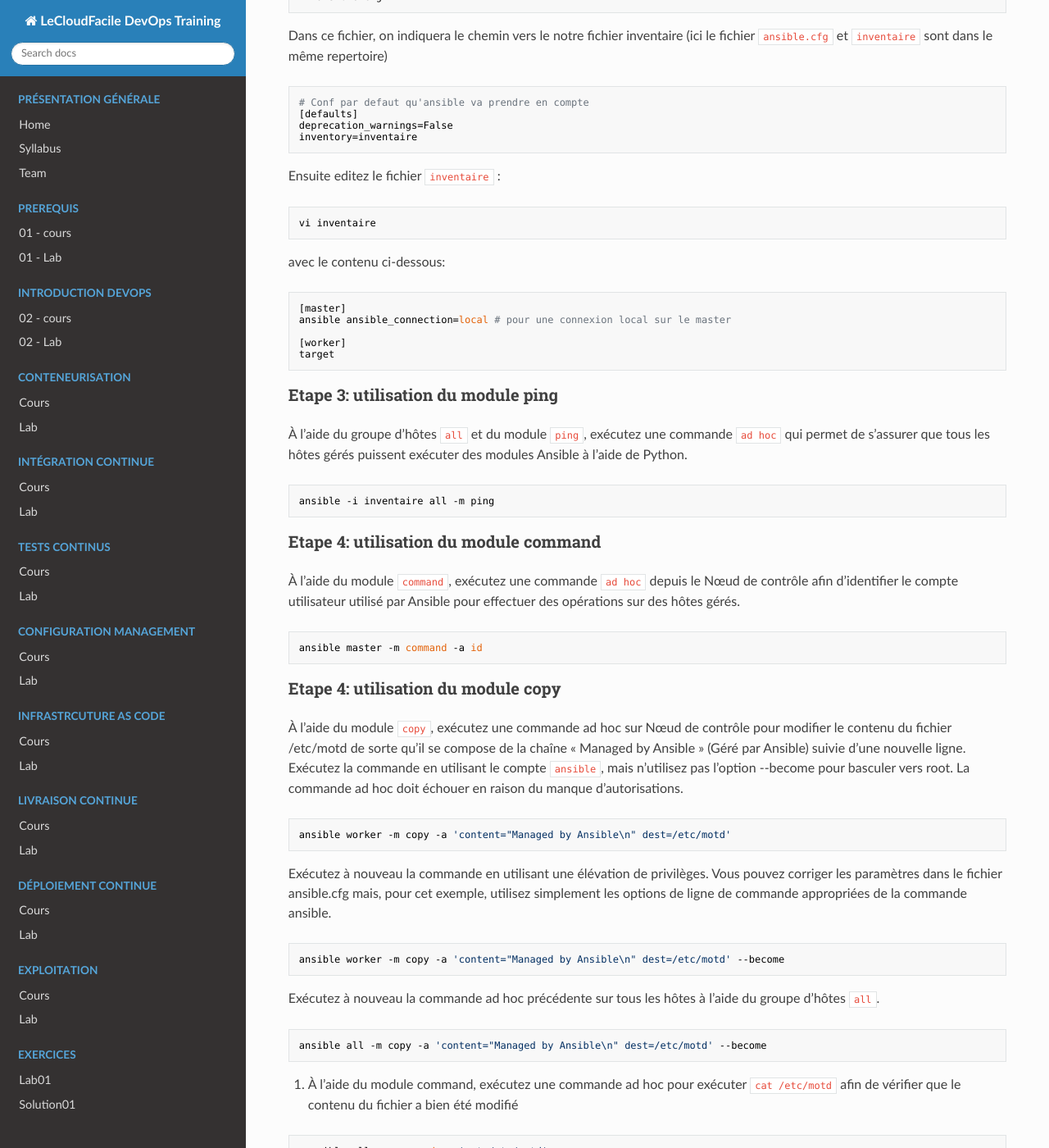
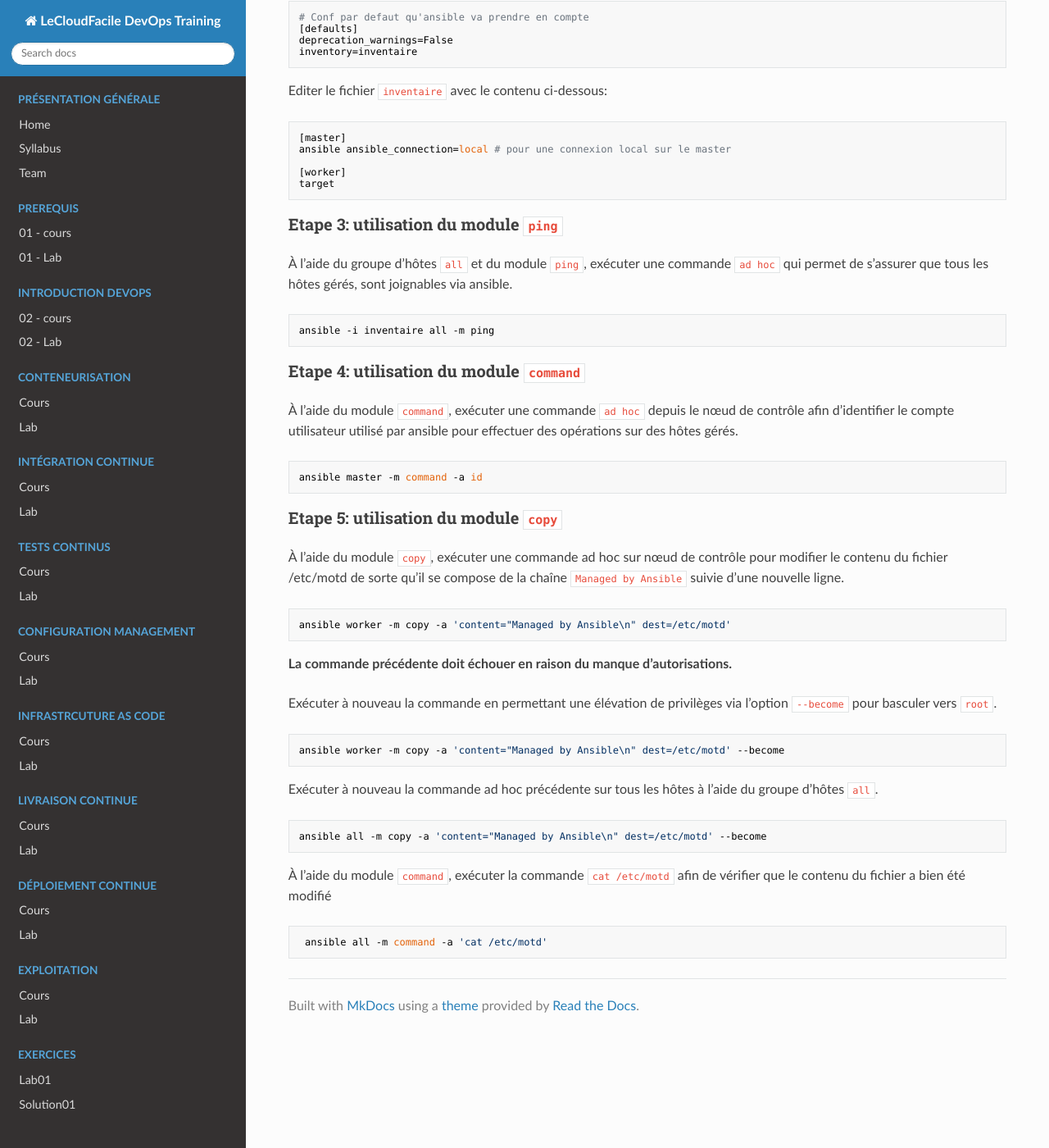
Before and after one commit to wingufactory/lecloudfacile-devops-training, an MkDocs documentation site: the page built from docs/06-configuration-management/05-lab-commandes-adhoc.md, in a window 1280 px wide and 1400 px high, scrolled down 1416 px. Shown: the whole window at 82% size. Built offline with MkDocs 1.6.1, drawn with Linux system fonts in a browser that asks for light colours; nearby versions of some CDN libraries; some of the changed text lies outside the part shown.

Commit message:
fixing some typos

````diff
--- a/docs/06-configuration-management/05-lab-commandes-adhoc.md
+++ b/docs/06-configuration-management/05-lab-commandes-adhoc.md
@@ -18,15 +18,15 @@
 
 
 ##  Déroulement
-### Etape 1: Déterminez la configuration sudo pour le compte `ansible` du Nœud de contrôle
+### Etape 1: Configuration `sudo` pour le compte `ansible`
 
-Pour se faire, se connecter d'abord sur la machine `ansible` si vous n'y etes pas encore connecté.
+Se connecter sur la machine `ansible`
 
 ```ssh
 vagrant ssh ansible
 ```
 
-Une fois connecté, utiliser la commande ci-dessous pour avoir un aperçu de la configuration de l'utilisateur ansible.
+Utiliser la commande ci-dessous pour avoir un aperçu de la configuration de l'utilisateur ansible.
 
 ```sh
 sudo -l -U ansible
@@ -36,14 +36,14 @@
 
 ### Etape 2: Configuration des fichiers ansible et inventaire
 
-Créez d'abord un repertoir `deploy-adhoc` dans la machine `ansible` et se positionner sur ce repertoir
+Créer un repertoire `deploy-adhoc` sur la machine `ansible` et se positionner sur ce repertoire
 
 ```sh
 mkdir deploy-adhoc
 cd deploy-adhoc
 ```
 
-Ensuite, Créez fichiers ansible.cfg basique et inventory
+Créer 02 fichiers : `ansible.cfg` et `inventaire`
 
 ```sh
 # creation du fichier ansible.cfg
@@ -52,13 +52,7 @@
 touch inventaire
 ```
 
-
-Editez le fichier `ansible.cfg`
-```sh
-vi ansible.cfg
-```
-
-Dans ce fichier, on indiquera le chemin vers le notre fichier inventaire (ici le fichier `ansible.cfg` et `inventaire` sont dans le même repertoire)
+Editer le fichier `ansible.cfg` et indiquer le chemin vers le notre fichier inventaire (ici le fichier `ansible.cfg` et `inventaire` sont dans le même repertoire)
 
 ```sh
 # Conf par defaut qu'ansible va prendre en compte
@@ -67,13 +61,7 @@
 inventory=inventaire
 ```
 
-Ensuite editez le fichier `inventaire` :
-
-```sh
-vi inventaire
-```
-
-avec le contenu ci-dessous:
+Editer le fichier `inventaire` avec le contenu ci-dessous:
 
 ```sh
 [master]
@@ -84,46 +72,45 @@
 ```
 
 
+### Etape 3: utilisation du module `ping`
 
-### Etape 3: utilisation du module ping
-
-
-À l’aide du groupe d’hôtes `all` et du module `ping`, exécutez une commande `ad hoc` qui permet de s’assurer que tous les hôtes gérés puissent exécuter des modules Ansible à l’aide de Python.
+À l’aide du groupe d’hôtes `all` et du module `ping`, exécuter une commande `ad hoc` qui permet de s’assurer que tous les hôtes gérés, sont joignables via ansible.
 
 ```sh
 ansible -i inventaire all -m ping
 ```
 
+### Etape 4: utilisation du module `command`
 
-### Etape 4: utilisation du module command
-
-À l’aide du module `command`, exécutez une commande `ad hoc` depuis le Nœud de contrôle  afin d’identifier le compte utilisateur utilisé par Ansible pour effectuer des opérations sur des hôtes gérés.
+À l’aide du module `command`, exécuter une commande `ad hoc` depuis le nœud de contrôle  afin d’identifier le compte utilisateur utilisé par ansible pour effectuer des opérations sur des hôtes gérés.
 
 ```sh
 ansible master -m command -a id
 ```
 
-### Etape 4: utilisation du module copy
+### Etape 5: utilisation du module `copy`
 
-À l’aide du module `copy`, exécutez une commande ad hoc sur Nœud de contrôle pour modifier le contenu du fichier /etc/motd de sorte qu’il se compose de la chaîne « Managed by Ansible » (Géré par Ansible) suivie d’une nouvelle ligne. Exécutez la commande en utilisant le compte `ansible`, mais n’utilisez pas l’option --become pour basculer vers root. La commande ad hoc doit échouer en raison du manque d’autorisations.
+À l’aide du module `copy`, exécuter une commande ad hoc sur nœud de contrôle pour modifier le contenu du fichier /etc/motd de sorte qu’il se compose de la chaîne `Managed by Ansible` suivie d’une nouvelle ligne.
 
 ```sh
 ansible worker -m copy -a 'content="Managed by Ansible\n" dest=/etc/motd'
 ```
+**La commande précédente doit échouer en raison du manque d’autorisations.**
 
-Exécutez à nouveau la commande en utilisant une élévation de privilèges. Vous pouvez corriger les paramètres dans le fichier ansible.cfg mais, pour cet exemple, utilisez simplement les options de ligne de commande appropriées de la commande ansible.
+Exécuter à nouveau la commande en permettant une élévation de privilèges via l’option `--become` pour basculer vers `root`.
+
 
 ```sh
 ansible worker -m copy -a 'content="Managed by Ansible\n" dest=/etc/motd' --become
 ```
 
-Exécutez à nouveau la commande ad hoc précédente sur tous les hôtes à l’aide du groupe d’hôtes `all`.
+Exécuter à nouveau la commande ad hoc précédente sur tous les hôtes à l’aide du groupe d’hôtes `all`.
 
 ```sh
 ansible all -m copy -a 'content="Managed by Ansible\n" dest=/etc/motd' --become
 ```
 
-11. À l’aide du module command, exécutez une commande ad hoc pour exécuter `cat /etc/motd` afin de vérifier que le contenu du fichier a bien été modifié
+À l’aide du module `command`, exécuter la commande  `cat /etc/motd` afin de vérifier que le contenu du fichier a bien été modifié
 
 ```sh
  ansible all -m command -a 'cat /etc/motd'
````
Also changed, not shown: other parts of docs/06-configuration-management/05-lab-commandes-adhoc.md (+2 -2 lines).
